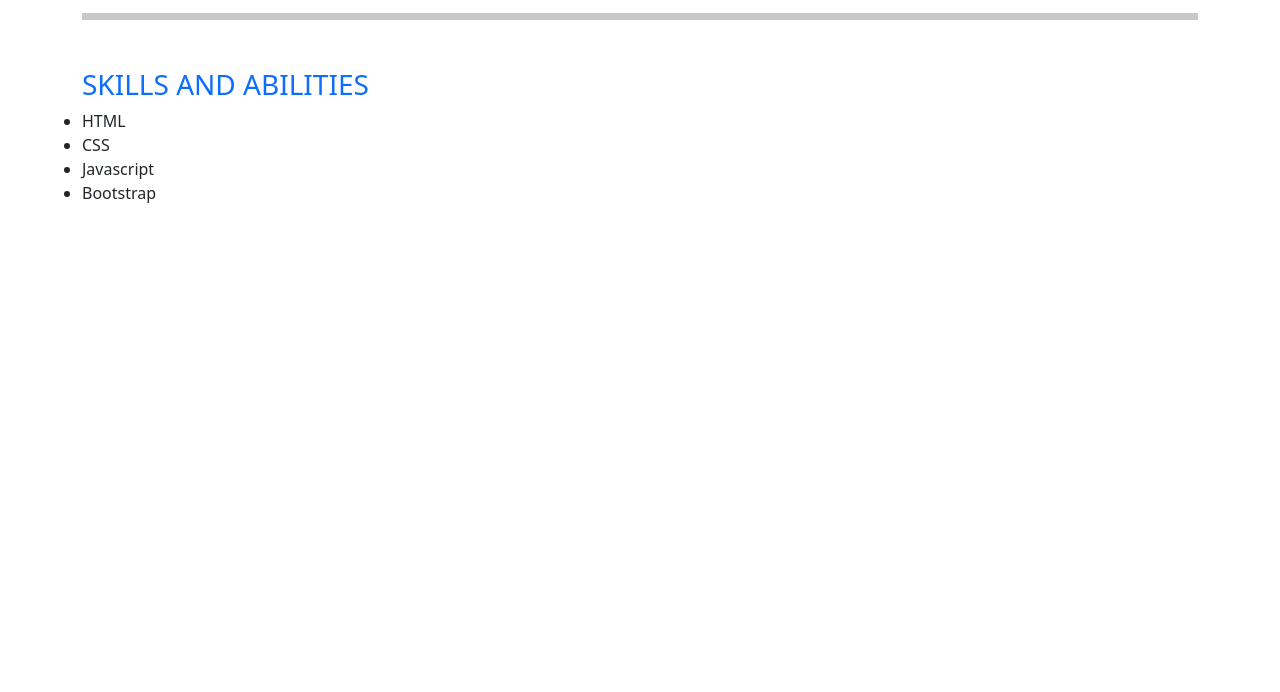
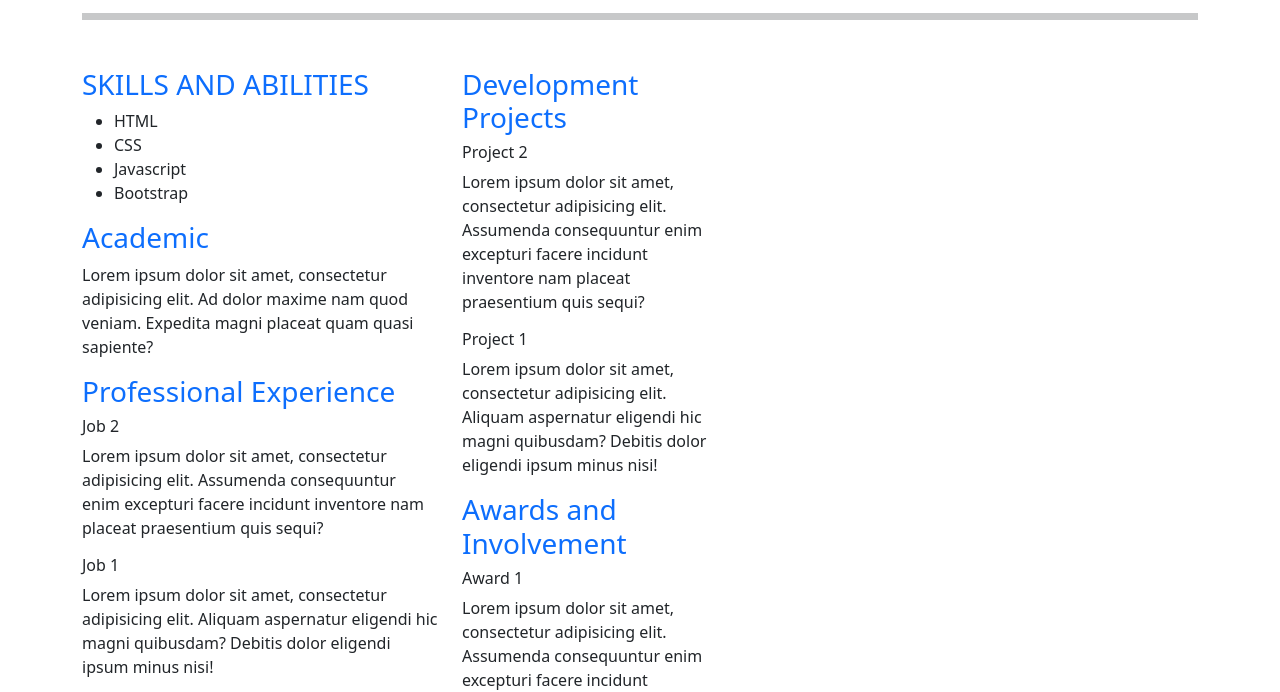
Before and after one commit to MaikelMKaram/codeup-web-exercises, a website: page t-block_resume.html in a window 1280 px wide. Shown: the part 273-965 px from the top of the page. Before the commit the page ends 800 px from the top, so only its background shows below. Drawn offline with nearby package versions, Linux system fonts and the light colour scheme.

Commit message:
t-block_resume progress save

```diff
--- a/t-block_resume.html
+++ b/t-block_resume.html
@@ -68,31 +68,37 @@
         <div class="row">
     <!--       Left Column-->
             <div class="col-md-4">
-    <!--            Row 1 - Skills and Abilities title-->
-                <div class="row">
-                    <h3 class="text-primary">
-                        SKILLS AND ABILITIES
-                    </h3>
+                    <h3 class="text-primary">SKILLS AND ABILITIES</h3>
+                    <ul>
+                        <li>HTML</li>
+                        <li>CSS</li>
+                        <li>Javascript</li>
+                        <li>Bootstrap</li>
+                    </ul>
+                <h3 class="text-primary">Academic</h3>
+                <p>Lorem ipsum dolor sit amet, consectetur adipisicing elit. Ad dolor maxime nam quod veniam. Expedita magni placeat quam quasi sapiente?</p>
+                <h3 class="text-primary">Professional Experience</h3>
+                <h6>Job 2</h6>
+                <p>Lorem ipsum dolor sit amet, consectetur adipisicing elit. Assumenda consequuntur enim excepturi facere incidunt inventore nam placeat praesentium quis sequi?</p>
+                <h6>Job 1</h6>
+                <p>Lorem ipsum dolor sit amet, consectetur adipisicing elit. Aliquam aspernatur eligendi hic magni quibusdam? Debitis dolor eligendi ipsum minus nisi!</p>
+            </div>
+            <div class="col-md-8">
+                <div class="col-md-4">
+                    <h3 class="text-primary">Development Projects</h3>
+                    <h6>Project 2</h6>
+                    <p>Lorem ipsum dolor sit amet, consectetur adipisicing elit. Assumenda consequuntur enim excepturi facere incidunt inventore nam placeat praesentium quis sequi?</p>
+                    <h6>Project 1</h6>
+                    <p>Lorem ipsum dolor sit amet, consectetur adipisicing elit. Aliquam aspernatur eligendi hic magni quibusdam? Debitis dolor eligendi ipsum minus nisi!</p>
+                    <h3 class="text-primary">Awards and Involvement</h3>
+                    <h6>Award 1</h6>
+                    <p>Lorem ipsum dolor sit amet, consectetur adipisicing elit. Assumenda consequuntur enim excepturi facere incidunt inventore nam placeat praesentium quis sequi?</p>
+                    <h6>Involvement 1</h6>
+                    <p>Lorem ipsum dolor sit amet, consectetur adipisicing elit. Aliquam aspernatur eligendi hic magni quibusdam? Debitis dolor eligendi ipsum minus nisi!</p>
                 </div>
-    <!--            Row 2 - Skills and Abilities list-->
-                <div class="row">
-                    <ul>
-                        <li>
-                            HTML
-                        </li>
-                        <li>
-                            CSS
-                        </li>
-                        <li>
-                            Javascript
-                        </li>
-                        <li>
-                            Bootstrap
-                        </li>
-                    </ul>
-                </div>
+            </div>
 
-            </div>
+
 
 
         </div>
```
